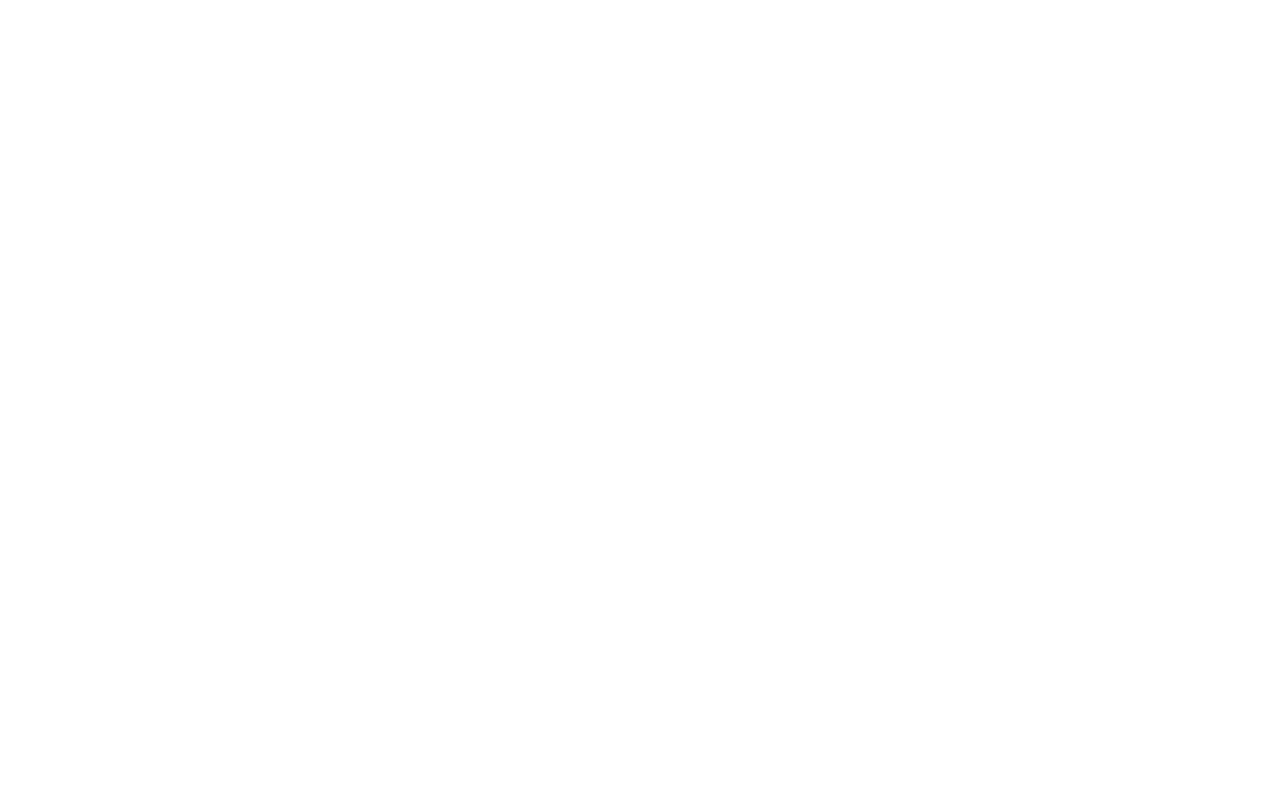
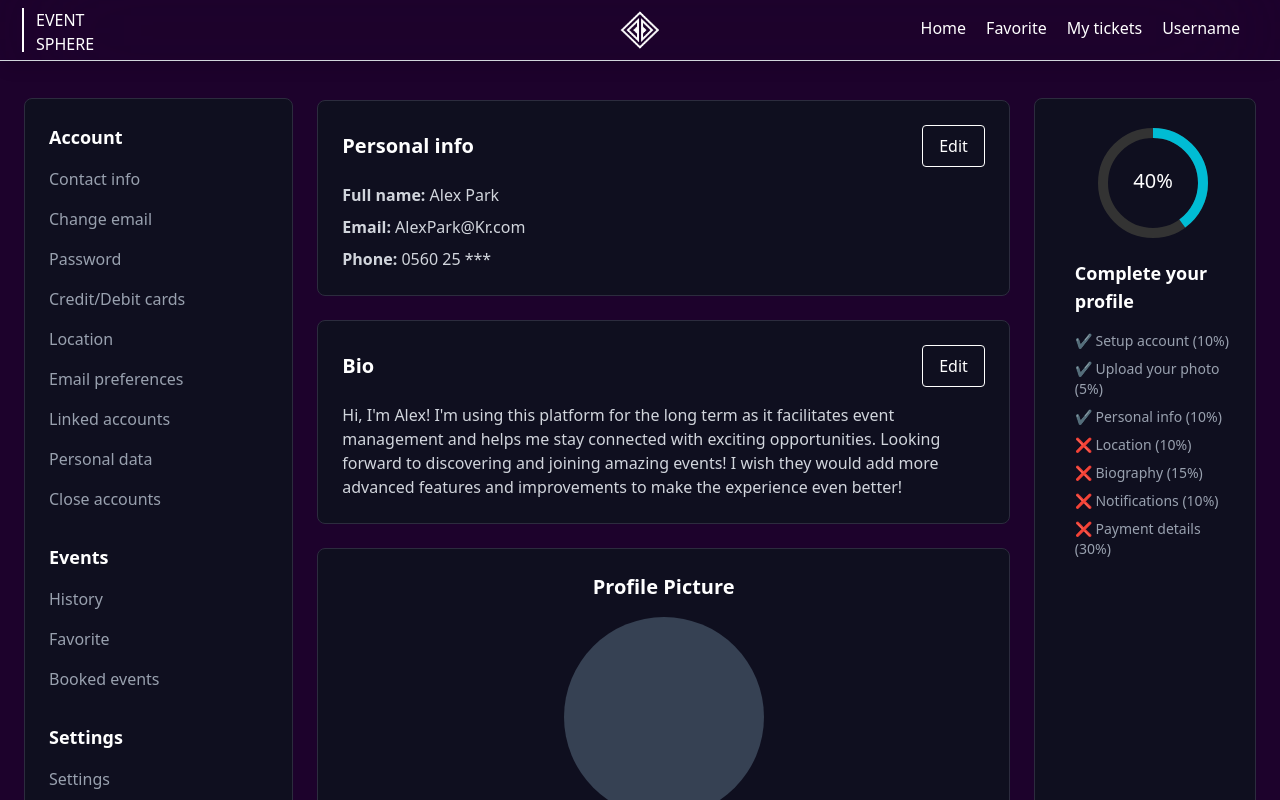
Before and after one commit to project2cp/frontend, a React (Vite) app in the folder frontend/: page /profile in a window 1280 px wide. Before the commit this address had no page. Shown: the top 800 px of the page. Built offline with nearby package versions, Linux system fonts and the light colour scheme.

Commit message:
profile edit

```diff
--- a/frontend/package.json
+++ b/frontend/package.json
@@ -23,7 +23,7 @@
     "react-dom": "^19.0.0",
     "react-horizontal-scrolling-menu": "^8.2.0",
     "react-icons": "^5.5.0",
-    "react-router-dom": "^7.3.0",
+    "react-router-dom": "^7.4.0",
     "tailwindcss": "^4.0.8",
     "validator": "^13.12.0"
   },
--- a/frontend/src/App.jsx
+++ b/frontend/src/App.jsx
@@ -4,6 +4,8 @@
 import { Login } from "./components/Login";
 import { SignUp } from "./components/Signup";
 import { Logout } from "./components/Logout";
+import { Profile } from "./components/Profile";
+
 
 function App() {
   return (
@@ -13,6 +15,8 @@
         <Route path="/login" element={<Login />} />
         <Route path="/signup" element= {<SignUp/>}/>
         <Route path="/logout" element={<Logout/>} />
+        <Route path="/profile" element={<Profile />} />
+
       </Routes>
     </Router>
   );
--- a/frontend/src/components/Login.jsx
+++ b/frontend/src/components/Login.jsx
@@ -2,6 +2,7 @@
 import validator from "validator";
 import { FaFacebookF, FaGoogle, FaApple } from "react-icons/fa";
 import videoBg from "../assets/bg-vd1.mp4";
+import { useNavigate } from "react-router-dom";
 
 export const Login = () => {
     const [email, setEmail] = useState("");
@@ -9,7 +10,7 @@
     const [emailError, setEmailError] = useState("");
     const [passwordError, setPasswordError] = useState("");
     const [isFormValid, setIsFormValid] = useState(false);
-
+    const navigate = useNavigate();
     // Validation logic (same as previous)
     const validatePassword = (password) => password.length >= 8;
 
@@ -39,6 +40,7 @@
         if (isFormValid) {
             // Handle login logic
             console.log("Logged in:", { email, password });
+            navigate("/Profile") ;
         }
     };
 
--- a/frontend/src/components/Navbar.jsx
+++ b/frontend/src/components/Navbar.jsx
@@ -1,6 +1,19 @@
 import React from "react";
-import logo from "../assets/logo.png"
-export const Navbar = () => {
+import logo from "../assets/logo.png" ;
+
+export const Navbar =  ({ navItems = [] }) => {
+  // Default items if none provided
+  const defaultItems = [
+    { text: "About", href: "#about", className: "underline-effect" },
+    { text: "Gallery", href: "#gallery", className: "underline-effect" },
+    { text: "Host Event", href: "/signup", className: "underline-effect" },
+    { text: "Login", href: "/login", className: "btn-effect" },
+    { text: "Sign up", href: "/signup", className: "btn-effect" },
+  ];
+
+  // Use provided items or fallback to defaults
+  const itemsToRender = navItems.length > 0 ? navItems : defaultItems;
+
     return (
         <nav className="fixed top-0 left-0 w-full text-white px-6 py-2
                         mx-auto shadow-lg bg-opacity-80 backdrop-filter
@@ -16,12 +29,14 @@
                 </div>
                 <div>
                 <ul className="flex space-x-5 pt-2 pr-4">
-                    <li><a href="#about" className="underline-effect">About</a></li>
-                    <li><a href="#gallery" className="underline-effect">Gallery</a></li>
-                    <li><a href="/signup" className="underline-effect">Host Event</a></li>
-                    <li><a href="/login" className="btn-effect">Login</a></li>
-                    <li><a href="/signup" className="btn-effect">Sign up</a></li>
-                </ul>
+            {itemsToRender.map((item, index) => (
+              <li key={index}>
+                <a href={item.href} className={item.className}>
+                  {item.text}
+                </a>
+              </li>
+            ))}
+            </ul>
 
                 </div>
             </div>
--- /dev/null
+++ b/frontend/src/components/Profile.jsx
@@ -0,0 +1,135 @@
+import React from "react";
+import logo from '../assets/logo.png';
+import { Navbar } from "./Navbar";
+import { Sidebar } from "./Sidebar";
+
+export const Profile = () => {
+  const navItems = [
+    { text: 'Home', href: '/' ,className: "underline-effect"},
+
+    { text: "Favorite", href: "/favorite-events" , className: "underline-effect" },
+
+    { text: "My tickets", href: "/my-tickets",className: "underline-effect" },
+    { text: "Username", href: "#" ,className: "underline-effect"},
+  ];
+
+  const SidebarItems = [
+    { text: 'Contact info', link: '/contact-info', className: "" },
+    { text: 'Change email', link: '/change-email', className: "" },
+    { text: 'Password', link: '/password', className: "" },
+    { text: 'Credit/Debit cards', link: '/credit-cards', className: "" },
+    { text: 'Location', link: '/location', className: "" },
+    { text: 'Email preferences', link: '/email-preferences', className: "" },
+    { text: 'Linked accounts', link: '/linked-accounts', className: "" },
+    { text: 'Personal data', link: '/personal-data', className: "" },
+    { text: 'Close accounts', link: '/close-account', className: "" },
+
+    // Events Section
+    { text: 'History', link: '/event-history', className: "" },
+    { text: 'Favorite', link: '/favorite-events', className: "" },
+    { text: 'Booked events', link: '/booked-events', className: "" },
+    { text: 'Settings', link: '/settings', className: "" },
+]
+
+  return (
+    <div className="min-h-screen bg-[var(--bg-purple)] text-white font-sans">
+    {/* Navbar */}
+    <Navbar navItems={navItems}  />
+
+    {/* Main Content */}
+    <div className="flex pt-19">
+      {/* Sidebar */}
+      <Sidebar SidebarItems={SidebarItems}/>
+
+      {/* Profile Section */}
+      <main className="flex-grow p-6 space-y-6">
+        {/* Personal Info */}
+        <section className="bg-[#0f0f1f] p-6 rounded-lg border border-[#2c2c3e] space-y-4">
+          <div className="flex justify-between items-center">
+            <h2 className="text-xl font-semibold">Personal info</h2>
+            <button className="border-white border-1  px-4 py-2 rounded ">Edit </button>
+          </div>
+          <div className="space-y-2 text-gray-300">
+            <p><strong>Full name:</strong> Alex Park</p>
+            <p><strong>Email:</strong> AlexPark@Kr.com</p>
+            <p><strong>Phone:</strong> 0560 25 ***</p>
+          </div>
+        </section>
+
+        {/* Bio Section */}
+        <section className="bg-[#0f0f1f] p-6 rounded-lg border border-[#2c2c3e] space-y-4">
+          <div className="flex justify-between items-center">
+            <h2 className="text-xl font-semibold">Bio</h2>
+            <button className="border-white border-1  px-4 py-2 rounded ">Edit </button>
+          </div>
+          <p className="text-gray-300">
+            Hi, I'm Alex! I'm using this platform for the long term as it facilitates event management and helps me stay connected with exciting opportunities. Looking forward to discovering and joining amazing events!
+            I wish they would add more advanced features and improvements to make the experience even better!
+          </p>
+        </section>
+
+        {/* Profile Picture Section */}
+        <section className="bg-[#0f0f1f] p-6 rounded-lg border border-[#2c2c3e] space-y-4 text-center">
+          <h2 className="text-xl font-semibold">Profile Picture</h2>
+          {/* Placeholder for Profile Picture */}
+          <div className="w-[200px] h-[200px] mx-auto bg-gray-700 rounded-full"></div>
+          {/* Upload Button */}
+          <button className="bg-blue-500 px-4 py-2 mt-4 rounded hover:bg-blue-600">Upload new photo</button>
+          {/* Recommendation Text */}
+          <p className="text-sm text-gray-400 mt-2">At least 800 x 800 px recommended. JPG or PNG is allowed.</p>
+        </section>
+
+      </main>
+
+      {/* Profile Completion Section */}
+      <aside className="w-150 bg-[#0f0f1f] p-6 mb-6.5 pl-10 mr-6 mt-5.5 rounded-lg border border-[#2c2c3e] space-y-4">
+        {/* Progress Circle */}
+        <div className="flex flex-col items-center space-y-4">
+          {/* Circular Progress Bar */}
+          <svg width={120} height={120}>
+            {/* Background Circle */}
+            <circle cx={60} cy={60} r={50} stroke="#333" strokeWidth={10} fill="none" />
+            {/* Foreground Circle (Progress) */}
+            <circle
+              cx={60}
+              cy={60}
+              r={50}
+              stroke="#00bcd4"
+              strokeWidth={10}
+              fill="none"
+              strokeDasharray={314}
+              strokeDashoffset={314 - (314 * 40) / 100} // 40% progress
+              transform="rotate(-90 60 60)"
+            />
+            {/* Percentage Text */}
+            <text x={60} y={65} textAnchor="middle" fill="#fff" fontSize={20}>
+              40%
+            </text>
+          </svg>
+
+          {/* Title */}
+          <h3 className="text-lg font-semibold">Complete your profile</h3>
+
+          {/* Checklist */}
+          <ul className="space-y-2 text-gray-400 text-sm">
+            {[
+              { label: "Setup account", completed: true, percentage: 10 },
+              { label: "Upload your photo", completed: true, percentage: 5 },
+              { label: "Personal info", completed: true, percentage: 10 },
+              { label: "Location", completed: false, percentage: 10 },
+              { label: "Biography", completed: false, percentage: 15 },
+              { label: "Notifications", completed: false, percentage: 10 },
+              { label: "Payment details", completed: false, percentage: 30 },
+            ].map((item, index) => (
+              <li key={index}>
+                {item.completed ? "✔️" : "❌"} {item.label} ({item.percentage}%)
+              </li>
+            ))}
+          </ul>
+        </div>
+      </aside>
+    </div>
+  </div>
+
+  );
+};
--- /dev/null
+++ b/frontend/src/components/Sidebar.jsx
@@ -0,0 +1,51 @@
+import React from 'react';
+
+export const Sidebar = ({ sidebarItems = [] }) => {
+  // Default items if none provided
+  const defaultItems = {
+    Account: [
+      { text: 'Contact info', link: '/contact-info', className: "" },
+      { text: 'Change email', link: '/change-email', className: "" },
+      { text: 'Password', link: '/password', className: "" },
+      { text: 'Credit/Debit cards', link: '/credit-cards', className: "" },
+      { text: 'Location', link: '/location', className: "" },
+      { text: 'Email preferences', link: '/email-preferences', className: "" },
+      { text: 'Linked accounts', link: '/linked-accounts', className: "" },
+      { text: 'Personal data', link: '/personal-data', className: "" },
+      { text: 'Close accounts', link: '/close-account', className: "" },
+    ],
+    Events: [
+      { text: 'History', link: '/event-history', className: "" },
+      { text: 'Favorite', link: '/favorite-events', className: "" },
+      { text: 'Booked events', link: '/booked-events', className: "" },
+    ],
+    Settings: [
+      { text: 'Settings', link: '/settings', className: "" },
+    ],
+  };
+
+  // Use provided items or fallback to defaults
+  const itemsToRender = sidebarItems.length > 0 ? sidebarItems : defaultItems;
+
+  return (
+    <aside className="ml-6 mb-6.5  mt-5.5 w-200 bg-[#0f0f1f] p-6 rounded-lg border border-[#2c2c3e]">
+      {Object.keys(itemsToRender).map((section, index) => (
+        <div key={section}>
+          <h3 className="text-lg font-semibold mb-4">{section}</h3>
+          <ul className="space-y-4 text-gray-400">
+            {itemsToRender[section].map((item, itemIndex) => (
+              <li key={itemIndex}>
+                <a href={item.link} className={item.className}>
+                  {item.text}
+                </a>
+              </li>
+            ))}
+          </ul>
+          {index < Object.keys(itemsToRender).length - 1 && (
+            <div className="mt-8" />
+          )}
+        </div>
+      ))}
+    </aside>
+  );
+};
```
Also changed, not shown: 1 other file (tests, documents, lock files or other folders).
